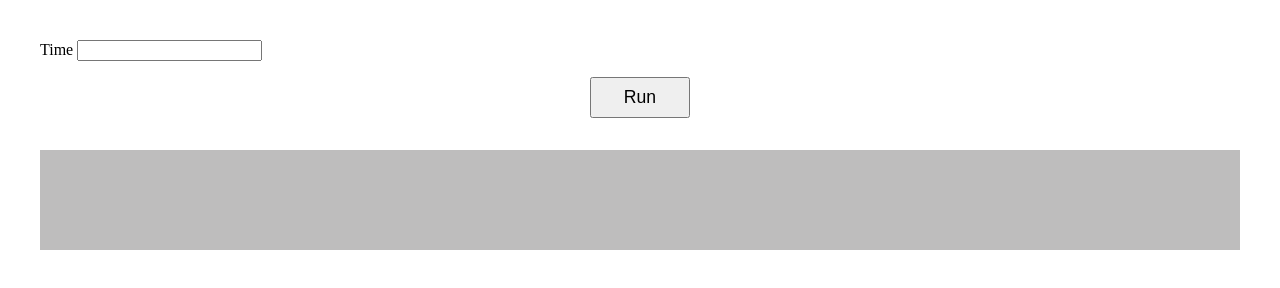
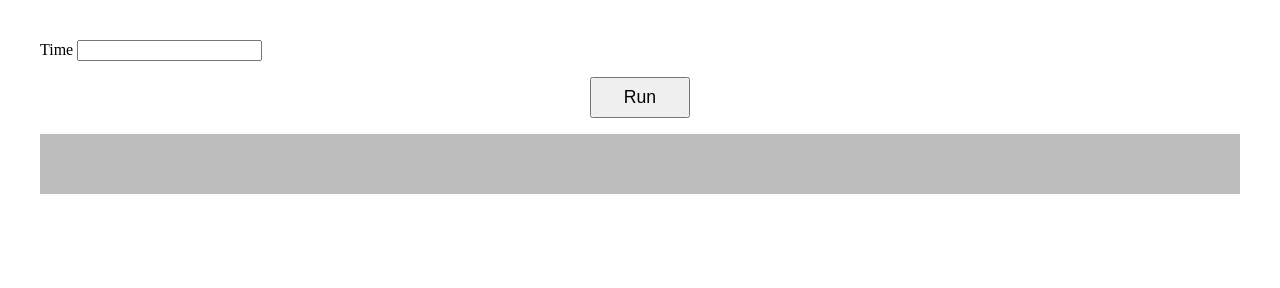
Before and after one commit to AnandBIT/devKode-progressBar-solution, a plain HTML site: page index.html in a window 1280 px wide. Drawn offline with Linux system fonts and the light colour scheme.

Commit message:
modified some styling

```diff
--- a/main.scss
+++ b/main.scss
@@ -7,17 +7,13 @@ body {
 }
 
 .box {
-	margin: 2rem auto;
-
-	@media only screen and (max-width: 600px) {
-		margin: 1rem auto;
-	}
+	margin: 1rem auto;
 }
 
 .progress-bar {
 	&-wrapper {
 		background-color: #bebdbd;
-		height: 100px;
+		height: 60px;
 		margin: auto;
 		position: relative;
 
```
Also changed, not shown: main.css.
